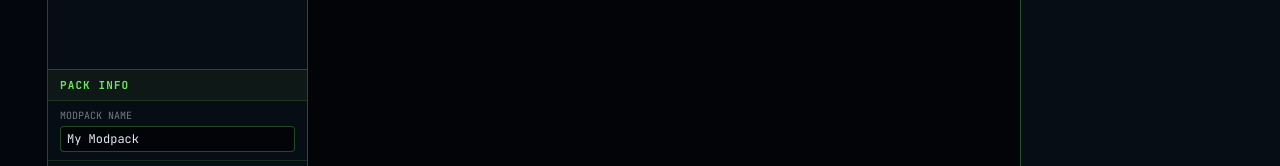
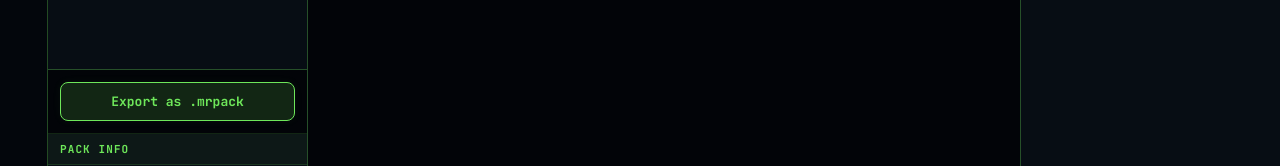
Before and after one commit to StratCube/stratcube.github.io, a plain HTML site: page modpackgen/index.html in a window 1280 px wide. Shown: the part 331-497 px from the top of the page. Drawn offline with nearby package versions, Linux system fonts and the light colour scheme; no server answers; a script that the page names is missing.

Commit message:
Update index.html

```diff
--- a/modpackgen/index.html
+++ b/modpackgen/index.html
@@ -60,6 +60,11 @@
 
         <!-- Bottom Half: Pack Info -->
         <div class="panel-half border-top">
+          <!-- NEW: Export Button Above Pack Info -->
+          <div style="padding: 12px; border-bottom: 1px solid var(--border-light); background: var(--bg);">
+            <button id="btn-export-left" class="btn-export">Export as .mrpack</button>
+          </div>
+
           <div class="panel-header">PACK INFO</div>
           <div class="input-group">
             <label>Modpack Name</label>
@@ -142,7 +147,7 @@
 
       <!-- Export Box -->
       <div class="export-box">
-        <button id="btn-export" class="btn-export">Export as .mrpack</button>
+        <button id="btn-export-right" class="btn-export">Export as .mrpack</button>
       </div>
     </aside>
   </div>
```
